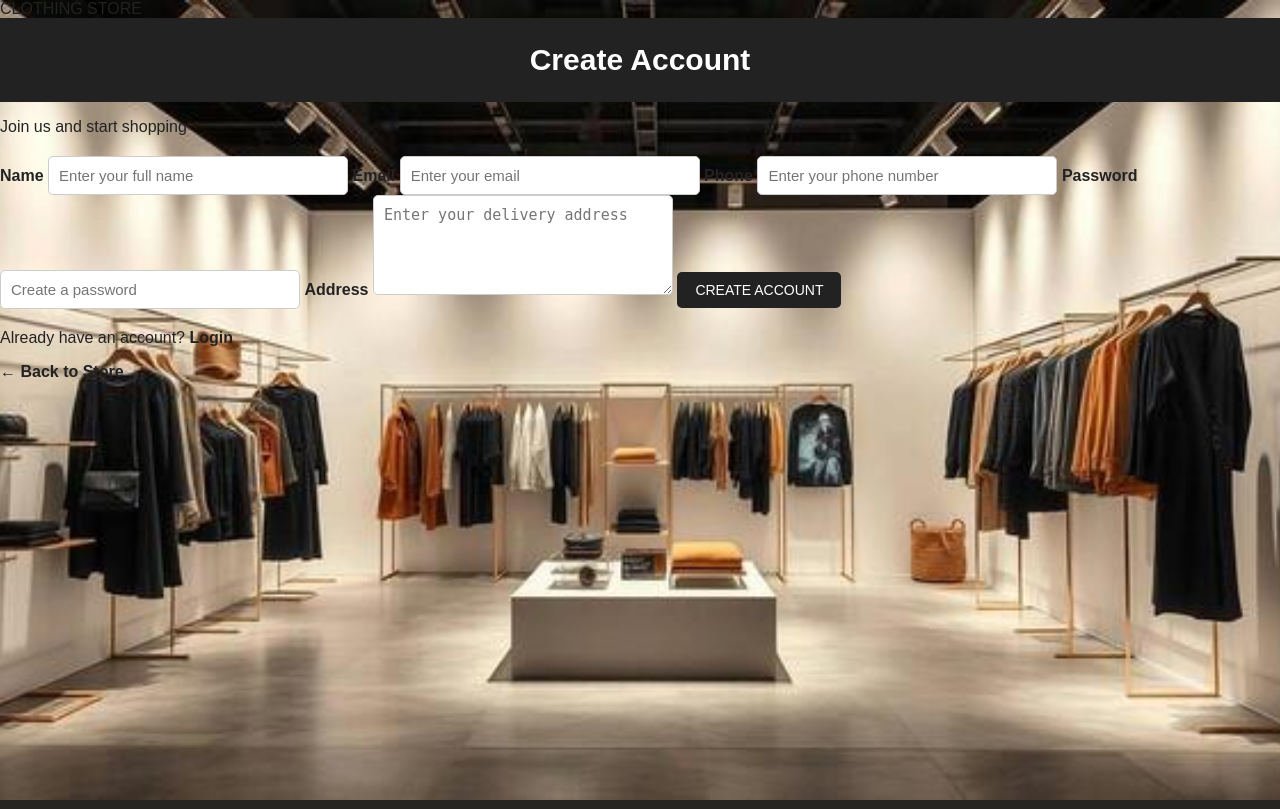
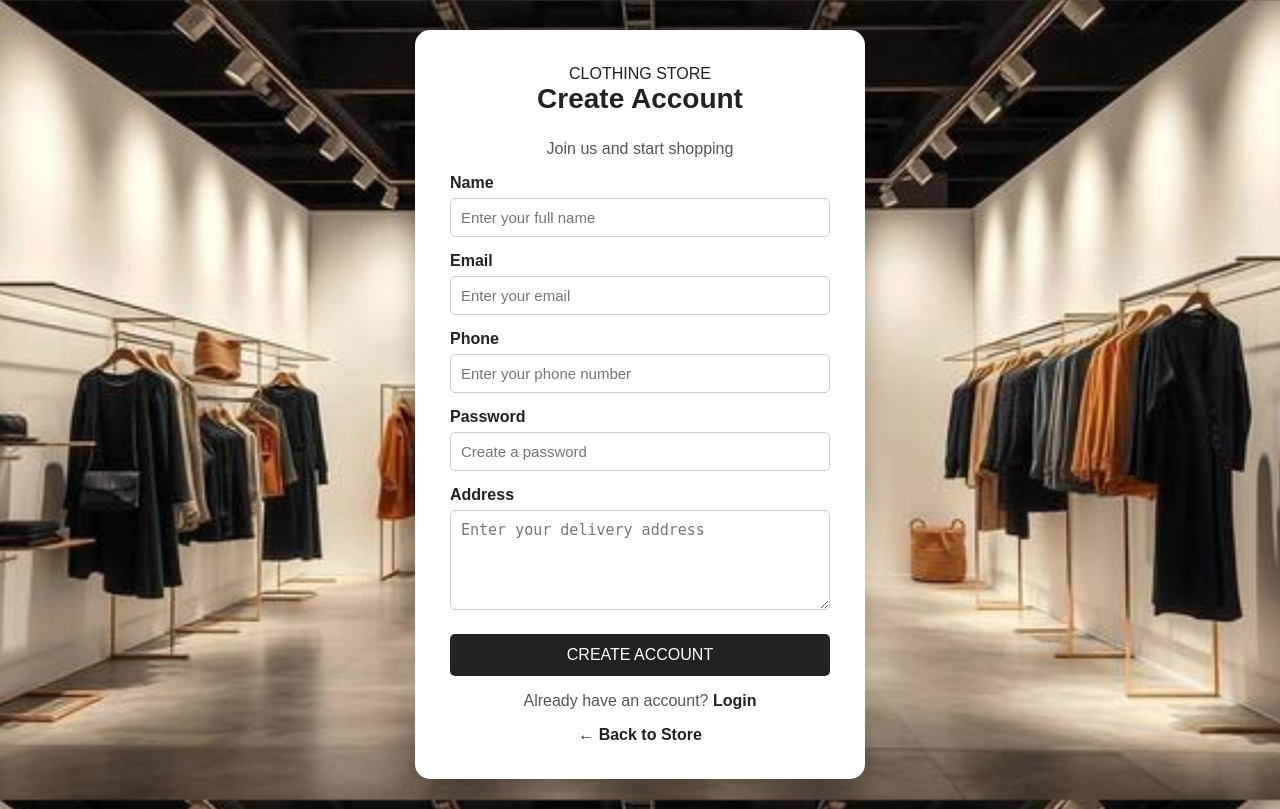
Before and after one commit to maharshi700/online-clothing-ordering-system, a PHP site: page /ecommerece/register.php in a window 1280 px wide. Run offline with PHP 8.4, Linux system fonts and the light colour scheme.

Commit message:
Refactor CSS styles for layout and design

```diff
--- a/css/style.css
+++ b/css/style.css
@@ -7,23 +7,8 @@ body {
     margin: 0;
     color: #222;
 
-    background-image:
-        linear-gradient(
-            rgba(0, 0, 0, 0.15),
-            rgba(0, 0, 0, 0.15)
-        ),
-        url("../images/background.jpg");
-
-    background-size: cover;
-    background-position: center;
-    background-attachment: fixed;
-    background-repeat: no-repeat;
+    background: url("http://localhost/ecommerece/images/background.jpg") center center / cover fixed no-repeat;
 }
-
-
-/* =========================
-   MAIN HEADING
-========================= */
 
 h1 {
     text-align: center;
@@ -34,21 +19,11 @@ h1 {
     font-size: 30px;
 }
 
-
-/* =========================
-   SUB HEADINGS
-========================= */
-
 h2 {
     text-align: center;
-    color:white;
+    color: white;
     margin-top: 30px;
 }
-
-
-/* =========================
-   LINKS
-========================= */
 
 a {
     color: #222;
@@ -59,11 +34,6 @@ a {
 a:hover {
     text-decoration: underline;
 }
-
-
-/* =========================
-   WELCOME / CART / LOGOUT
-========================= */
 
 body > p {
     text-align: center;
@@ -94,31 +64,19 @@ body > p a:hover {
     padding: 30px;
 }
 
-
-/* =========================
-   PRODUCT CARD
-========================= */
-
 .product-card {
     background-color: white;
     width: 220px;
     padding: 18px;
     text-align: center;
     border-radius: 10px;
-
     box-shadow: 0 3px 10px rgba(0, 0, 0, 0.12);
-
     transition: transform 0.2s;
 }
 
 .product-card:hover {
     transform: translateY(-5px);
 }
-
-
-/* =========================
-   PRODUCT IMAGE
-========================= */
 
 .product-card img {
     width: 200px;
@@ -127,30 +85,15 @@ body > p a:hover {
     border-radius: 8px;
 }
 
-
-/* =========================
-   PRODUCT NAME
-========================= */
-
 .product-card h3 {
     margin: 15px 0 10px;
     font-size: 19px;
 }
 
-
-/* =========================
-   PRODUCT DESCRIPTION
-========================= */
-
 .product-card p {
     margin: 8px 0;
     color: #555;
 }
-
-
-/* =========================
-   PRICE
-========================= */
 
 .price {
     font-weight: bold;
@@ -167,9 +110,7 @@ button {
     background-color: #222;
     color: white;
     border: none;
-
     padding: 10px 18px;
-
     cursor: pointer;
     border-radius: 5px;
     font-size: 14px;
@@ -192,18 +133,11 @@ label {
     font-weight: bold;
 }
 
-
-/* =========================
-   INPUTS
-========================= */
-
 input,
 textarea {
     padding: 10px;
-
     border: 1px solid #ccc;
     border-radius: 5px;
-
     font-size: 15px;
     box-sizing: border-box;
 }
@@ -218,40 +152,92 @@ textarea {
     resize: vertical;
 }
 
-
-/* =========================
-   INPUT FOCUS
-========================= */
-
 input:focus,
 textarea:focus {
     outline: none;
     border-color: #222;
 }
 
-
-/* =========================
-   FORM BOX
-========================= */
-
 body > form {
     background-color: white;
-
     width: 350px;
     padding: 25px;
+    border-radius: 10px;
+    box-shadow: 0 3px 10px rgba(0, 0, 0, 0.12);
+}
 
-    border-radius: 10px;
-
-    box-shadow: 0 3px 10px rgba(0, 0, 0, 0.12);
+input[type="radio"] {
+    width: auto;
 }
 
 
 /* =========================
-   RADIO BUTTON
+   LOGIN / REGISTER
 ========================= */
 
-input[type="radio"] {
-    width: auto;
+.auth-page {
+    min-height: 100vh;
+    display: flex;
+    justify-content: center;
+    align-items: center;
+    padding: 30px;
+    box-sizing: border-box;
+}
+
+.auth-card {
+    background-color: white;
+    width: 380px;
+    padding: 35px;
+    border-radius: 15px;
+    box-shadow: 0 8px 25px rgba(0, 0, 0, 0.2);
+    text-align: center;
+}
+
+.auth-card h1 {
+    background: none;
+    color: #222;
+    padding: 0;
+    margin: 0 0 25px;
+    font-size: 28px;
+}
+
+.auth-card form {
+    margin: 0;
+}
+
+.auth-card label {
+    display: block;
+    text-align: left;
+    margin-bottom: 6px;
+}
+
+.auth-card input,
+.auth-card textarea {
+    width: 100%;
+    margin-bottom: 15px;
+}
+
+.auth-card textarea {
+    height: 90px;
+}
+
+.auth-card button {
+    width: 100%;
+    margin-top: 5px;
+    padding: 12px;
+    font-size: 16px;
+}
+
+.auth-card p {
+    color: #555;
+}
+
+.auth-card a {
+    color: #222;
+}
+
+.auth-card a:hover {
+    text-decoration: underline;
 }
 
 
```
